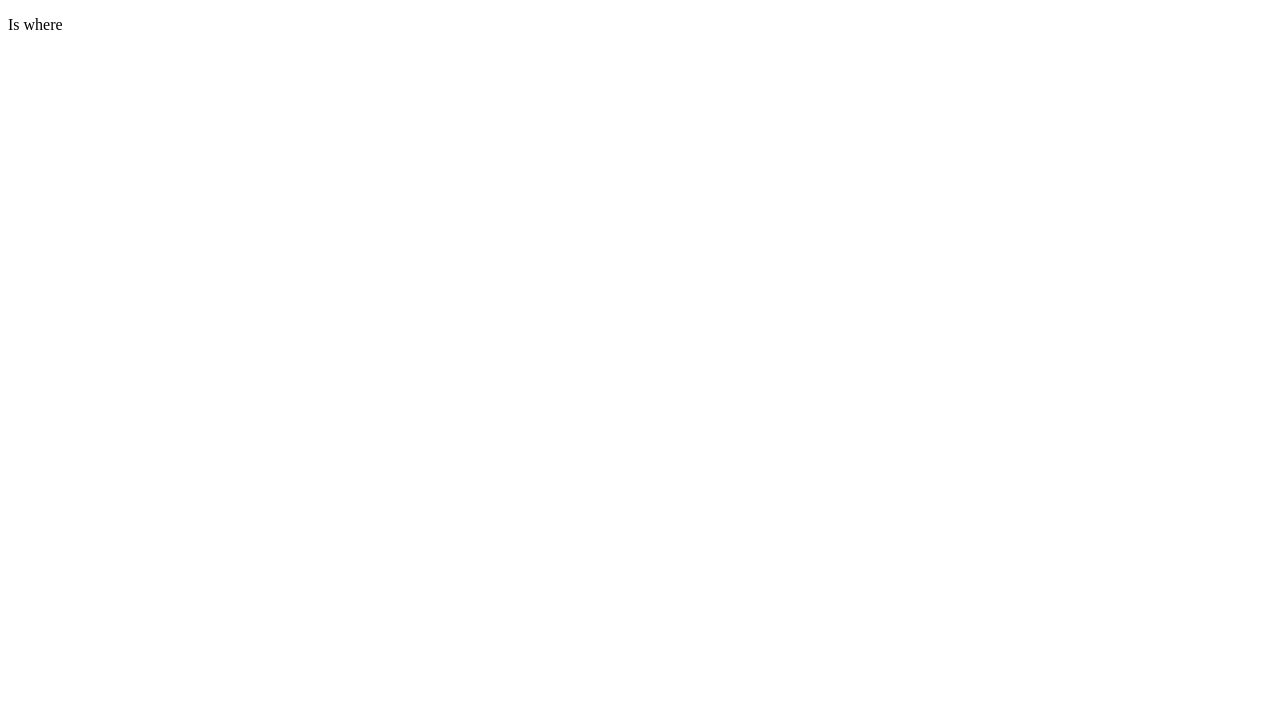
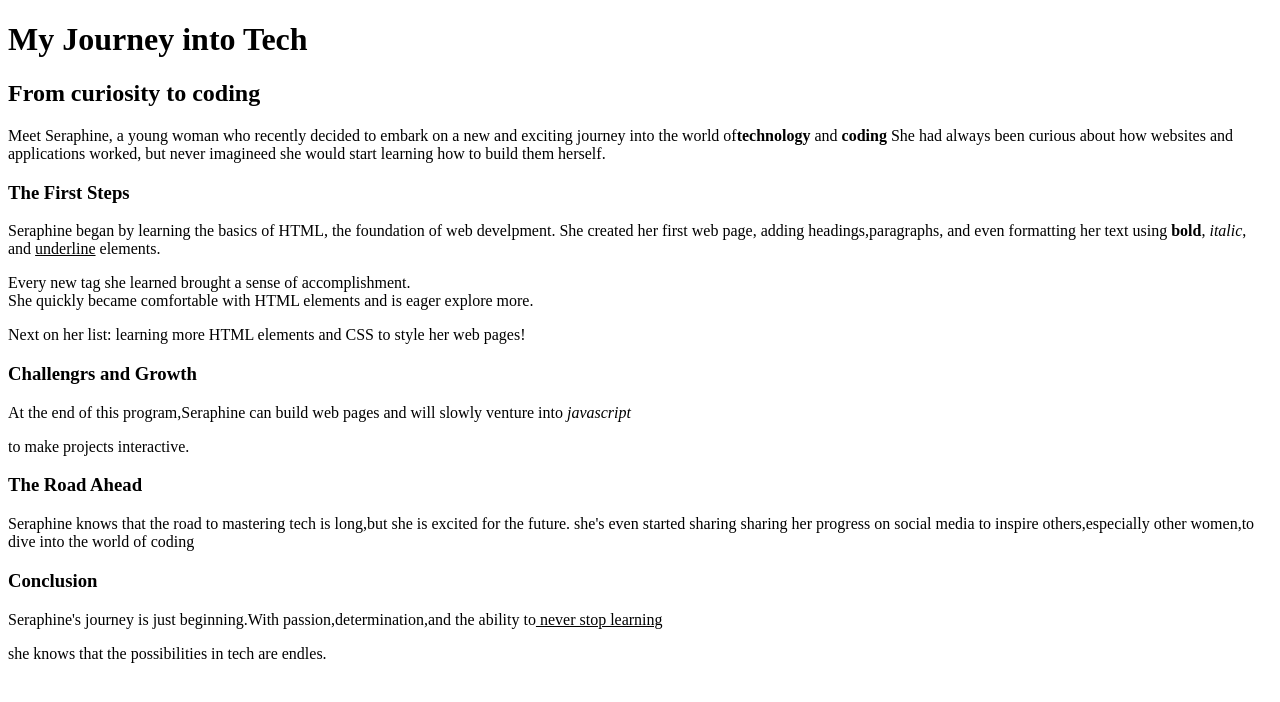
Before and after one commit to seraphinesinam/T4G_Homework, a plain HTML site: page index.html in a window 1280 px wide. Drawn offline with Linux system fonts and the light colour scheme.

Commit message:
Added my modified file

```diff
--- a/index.html
+++ b/index.html
@@ -3,9 +3,38 @@
 <head>
     <meta charset="UTF-8">
     <meta name="viewport" content="width=device-width, initial-scale=1.0">
-    <title>Document</title>
-</head>
-<body>
-    <p>Is where </p>
+    <title>New to Tech,Seraphine' Journey</title>
+    </head>
+      <body>
+        <h1>My Journey into Tech</h1>
+
+      <h2>From curiosity to coding</h2>
+
+ <p>Meet Seraphine, a young woman who recently decided to embark on a new and exciting journey into the world of<b>technology</b> and <b>coding</b>
+    She had always been curious about how websites and applications worked, but never imagineed she would start learning how to build them herself.
+</p>
+
+<h3>The First Steps</h3>
+<p>Seraphine began by learning the basics of HTML, the foundation of web develpment. She created her first web page, adding headings,paragraphs, and even formatting her text using <b>bold</b>, <i>italic</i>, and <u>underline</u> elements. <br>
+</p>
+<p>Every new tag she learned brought a sense of accomplishment. <br>
+She quickly became comfortable with HTML elements and is eager explore more. <br>
+</p>
+Next on her list: learning more HTML elements and CSS to style her web pages!
+</p>
+
+<h3>Challengrs and Growth</h3>
+
+  <p>At the end of this program,Seraphine can build web pages and will slowly venture into<i> javascript</i></p>to make projects interactive.</p>
+
+<h3>The Road Ahead</h3>
+<p>Seraphine knows that the road to mastering tech is long,but she is excited for the future. she's even started sharing
+
+    sharing her progress on social media to inspire others,especially other women,to dive into the world of coding </p>
+<h3>Conclusion</h3>
+<p>Seraphine's journey is just  beginning.With passion,determination,and the ability  to<u> never stop learning</u></p>
+she knows that the possibilities in tech are endles.</p>
+
+
 </body>
 </html>
```
